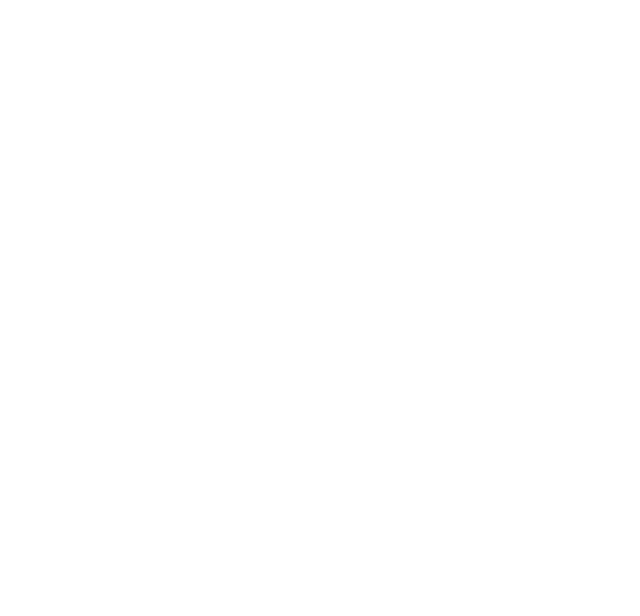
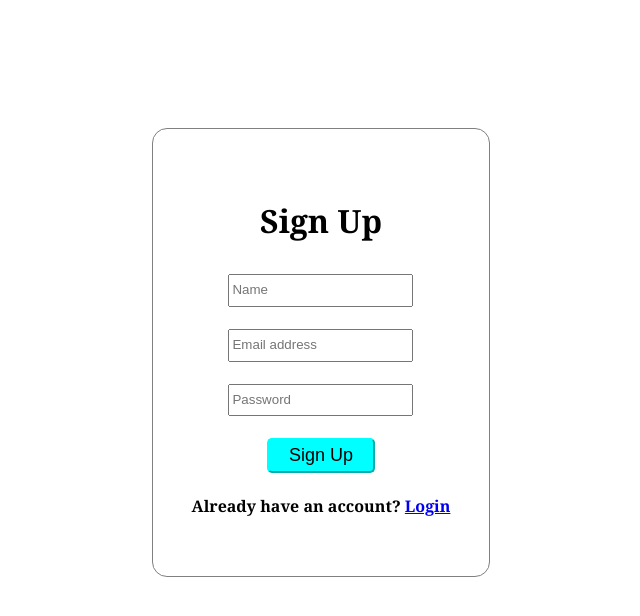
Before and after one commit to Michel-Haddad77/AddressBook-Project, a React (Create React App) app in the folder react-frontend/: page /signup in a window 1280 px wide. Before the commit this address had no page. Shown: the top 616 px of the page, without its empty margins (319-959 px from the left). Built offline with nearby package versions, Linux system fonts and the light colour scheme.

Commit message:
created signup page with linking

```diff
--- a/react-frontend/src/App.js
+++ b/react-frontend/src/App.js
@@ -1,11 +1,13 @@
 import { BrowserRouter, Route, Routes } from "react-router-dom";
 import Login from "./pages/Login";
+import SignUp from "./pages/SignUp";
 
 function App() {
   return (
     <BrowserRouter>
       <Routes>
       <Route path="/" element={<Login />}></Route>
+      <Route path="/signup" element={<SignUp/>}></Route>
       </Routes>
 
     </BrowserRouter>
--- /dev/null
+++ b/react-frontend/src/pages/SignUp.js
@@ -0,0 +1,70 @@
+import Button from "../Components/Button";
+import { Link, useNavigate } from "react-router-dom";
+import { useState } from "react";
+import axios from "axios";
+
+function SignUp(){
+    const [name, setName] = useState("");
+    const [email, setEmail] = useState("");
+    const [password, setPassword] = useState("");
+    const navigate = useNavigate();
+
+    function signUp(){
+        let data = {
+            "name":name,
+            "email":email,
+            "password":password
+        }
+
+        //linking with sign up api
+        axios({
+            method: 'post',
+            url: 'http://localhost:8080/api/user/register',
+            data: data,
+        })
+        .then(function (response) {
+            console.log(response.data);
+            alert(response.data.name + " has successfully registered! \nPlease login to proceed");
+            //navigate to login page
+            navigate("/");
+        })
+        .catch(function (error){
+            console.log(error);
+        })
+    }
+
+    return(
+        <form className="login-container"onSubmit={(e) => {
+            e.preventDefault();
+            signUp();
+        }}>
+            <h3 className="login-h3">Sign Up</h3>
+            <input
+                type="text"
+                placeholder="Name"
+                onChange={(e) => {
+                    setName(e.target.value);
+                }}
+            ></input><br/>
+            <input
+                type="text"
+                placeholder="Email address"
+                onChange={(e) => {
+                    setEmail(e.target.value);
+                }}
+            /><br/>
+            <input
+                type="password"
+                placeholder="Password"
+                value={password}
+                onChange={(e) => {
+                    setPassword(e.target.value);
+                }}
+            /><br/>
+            <Button type="submit" text="Sign Up" />
+            <h4>Already have an account? <Link to="/">Login</Link></h4>
+        </form>
+    );
+};
+
+export default SignUp;
```
